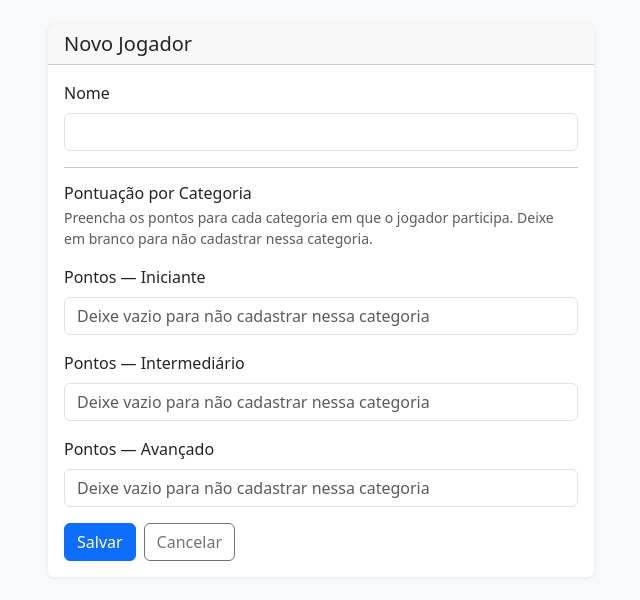
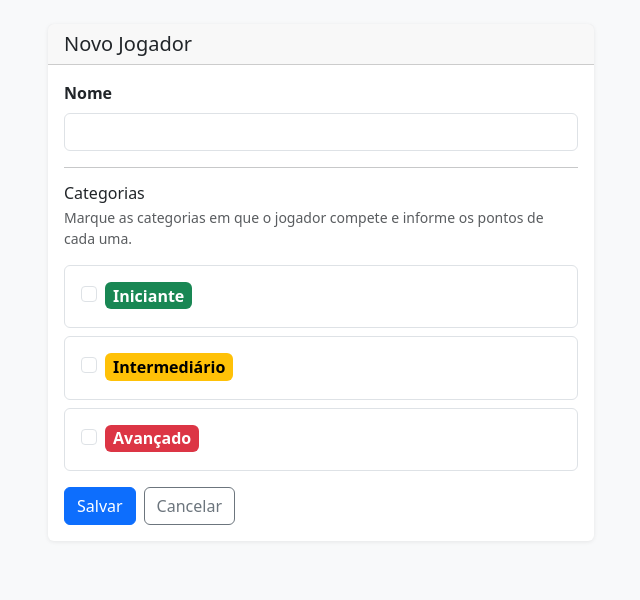
Before and after one commit to marcoantonio567/organizador-campeonatos-tt, a Django app: page /jogadores/novo/ in a window 1280 px wide. Shown: the part 56-656 px from the top of the page, without its empty margins (319-959 px from the left). Run offline with Django 5.2, Linux system fonts and the light colour scheme.

Commit message:
Adiciona lógica para verificar categorias de ranking e atualiza o formulário de jogador com exibição condicional de pontos por categoria

```diff
--- a/players/views.py
+++ b/players/views.py
@@ -66,6 +66,19 @@ class PlayerDetailView(DetailView):
         return ctx
 
 
+def _build_ranking_checked(post_data=None, player=None):
+    """Retorna dict com quais categorias estão marcadas."""
+    if post_data is not None:
+        return {
+            cat_key: bool(post_data.get(field_name, ''))
+            for cat_key, field_name in _CATEGORY_FIELD_MAP
+        }
+    if player is not None:
+        existing = set(player.category_rankings.values_list('categoria', flat=True))
+        return {cat_key: cat_key in existing for cat_key, _ in _CATEGORY_FIELD_MAP}
+    return {cat_key: False for cat_key, _ in _CATEGORY_FIELD_MAP}
+
+
 class PlayerCreateView(CreateView):
     model = Player
     form_class = PlayerForm
@@ -76,6 +89,9 @@ class PlayerCreateView(CreateView):
         ctx = super().get_context_data(**kwargs)
         ctx['title'] = 'Novo Jogador'
         ctx['ranking_form'] = PlayerCategoryRankingForm(self.request.POST or None)
+        ctx['ranking_checked'] = _build_ranking_checked(
+            post_data=self.request.POST if self.request.method == 'POST' else None
+        )
         return ctx
 
     def form_valid(self, form):
@@ -97,21 +113,19 @@ class PlayerUpdateView(UpdateView):
     template_name = 'players/form.html'
     success_url = reverse_lazy('players:list')
 
-    def _initial_ranking_data(self):
-        return {
-            f'pontos_{r.categoria}': r.pontos
-            for r in self.object.category_rankings.all()
-        }
-
     def get_context_data(self, **kwargs):
         ctx = super().get_context_data(**kwargs)
         ctx['title'] = f'Editar — {self.object.name}'
-        if self.request.POST:
+        if self.request.method == 'POST':
             ctx['ranking_form'] = PlayerCategoryRankingForm(self.request.POST)
+            ctx['ranking_checked'] = _build_ranking_checked(post_data=self.request.POST)
         else:
-            ctx['ranking_form'] = PlayerCategoryRankingForm(
-                initial=self._initial_ranking_data()
-            )
+            initial = {
+                f'pontos_{r.categoria}': r.pontos
+                for r in self.object.category_rankings.all()
+            }
+            ctx['ranking_form'] = PlayerCategoryRankingForm(initial=initial)
+            ctx['ranking_checked'] = _build_ranking_checked(player=self.object)
         return ctx
 
     def form_valid(self, form):
--- a/templates/players/form.html
+++ b/templates/players/form.html
@@ -9,9 +9,10 @@
       <div class="card-body">
         <form method="post">
           {% csrf_token %}
+
           {% for field in form %}
             <div class="mb-3">
-              <label class="form-label">{{ field.label }}</label>
+              <label class="form-label fw-semibold">{{ field.label }}</label>
               {{ field }}
               {% if field.errors %}
                 <div class="text-danger small">{{ field.errors }}</div>
@@ -21,23 +22,68 @@
 
           {% if ranking_form %}
           <hr>
-          <h6 class="mb-1">Pontuação por Categoria</h6>
-          <p class="text-muted small mb-3">
-            Preencha os pontos para cada categoria em que o jogador participa.
-            Deixe em branco para não cadastrar nessa categoria.
-          </p>
-          {% for field in ranking_form %}
-            <div class="mb-3">
-              <label class="form-label">{{ field.label }}</label>
-              {{ field }}
-              {% if field.errors %}
-                <div class="text-danger small">{{ field.errors }}</div>
+          <h6 class="mb-1">Categorias</h6>
+          <p class="text-muted small mb-3">Marque as categorias em que o jogador compete e informe os pontos de cada uma.</p>
+
+          <!-- Iniciante -->
+          <div class="border rounded p-3 mb-2">
+            <div class="form-check">
+              <input class="form-check-input category-toggle" type="checkbox"
+                     id="chk_iniciante" data-target="pts_iniciante"
+                     {% if ranking_checked.iniciante %}checked{% endif %}>
+              <label class="form-check-label fw-semibold" for="chk_iniciante">
+                <span class="badge text-bg-success fs-6 px-2">Iniciante</span>
+              </label>
+            </div>
+            <div id="pts_iniciante" class="mt-2 ps-1{% if not ranking_checked.iniciante %} d-none{% endif %}">
+              <label class="form-label small text-muted mb-1">Pontos nesta categoria</label>
+              {{ ranking_form.pontos_iniciante }}
+              {% if ranking_form.pontos_iniciante.errors %}
+                <div class="text-danger small">{{ ranking_form.pontos_iniciante.errors }}</div>
               {% endif %}
             </div>
-          {% endfor %}
+          </div>
+
+          <!-- Intermediário -->
+          <div class="border rounded p-3 mb-2">
+            <div class="form-check">
+              <input class="form-check-input category-toggle" type="checkbox"
+                     id="chk_intermediario" data-target="pts_intermediario"
+                     {% if ranking_checked.intermediario %}checked{% endif %}>
+              <label class="form-check-label fw-semibold" for="chk_intermediario">
+                <span class="badge text-bg-warning fs-6 px-2">Intermediário</span>
+              </label>
+            </div>
+            <div id="pts_intermediario" class="mt-2 ps-1{% if not ranking_checked.intermediario %} d-none{% endif %}">
+              <label class="form-label small text-muted mb-1">Pontos nesta categoria</label>
+              {{ ranking_form.pontos_intermediario }}
+              {% if ranking_form.pontos_intermediario.errors %}
+                <div class="text-danger small">{{ ranking_form.pontos_intermediario.errors }}</div>
+              {% endif %}
+            </div>
+          </div>
+
+          <!-- Avançado -->
+          <div class="border rounded p-3 mb-3">
+            <div class="form-check">
+              <input class="form-check-input category-toggle" type="checkbox"
+                     id="chk_avancado" data-target="pts_avancado"
+                     {% if ranking_checked.avancado %}checked{% endif %}>
+              <label class="form-check-label fw-semibold" for="chk_avancado">
+                <span class="badge text-bg-danger fs-6 px-2">Avançado</span>
+              </label>
+            </div>
+            <div id="pts_avancado" class="mt-2 ps-1{% if not ranking_checked.avancado %} d-none{% endif %}">
+              <label class="form-label small text-muted mb-1">Pontos nesta categoria</label>
+              {{ ranking_form.pontos_avancado }}
+              {% if ranking_form.pontos_avancado.errors %}
+                <div class="text-danger small">{{ ranking_form.pontos_avancado.errors }}</div>
+              {% endif %}
+            </div>
+          </div>
           {% endif %}
 
-          <div class="d-flex gap-2 mt-3">
+          <div class="d-flex gap-2">
             <button type="submit" class="btn btn-primary">Salvar</button>
             <a href="{% url 'players:list' %}" class="btn btn-outline-secondary">Cancelar</a>
           </div>
@@ -46,4 +92,30 @@
     </div>
   </div>
 </div>
+
+<script>
+document.querySelectorAll('.category-toggle').forEach(function (chk) {
+  const panel = document.getElementById(chk.dataset.target);
+  const input = panel.querySelector('input[type="number"]');
+
+  function apply() {
+    if (chk.checked) {
+      panel.classList.remove('d-none');
+      input.disabled = false;
+      if (input.value === '') input.value = 1000;
+    } else {
+      panel.classList.add('d-none');
+      input.disabled = true;
+      input.value = '';
+    }
+  }
+
+  // Estado inicial
+  if (!chk.checked) {
+    input.disabled = true;
+  }
+
+  chk.addEventListener('change', apply);
+});
+</script>
 {% endblock %}
```
